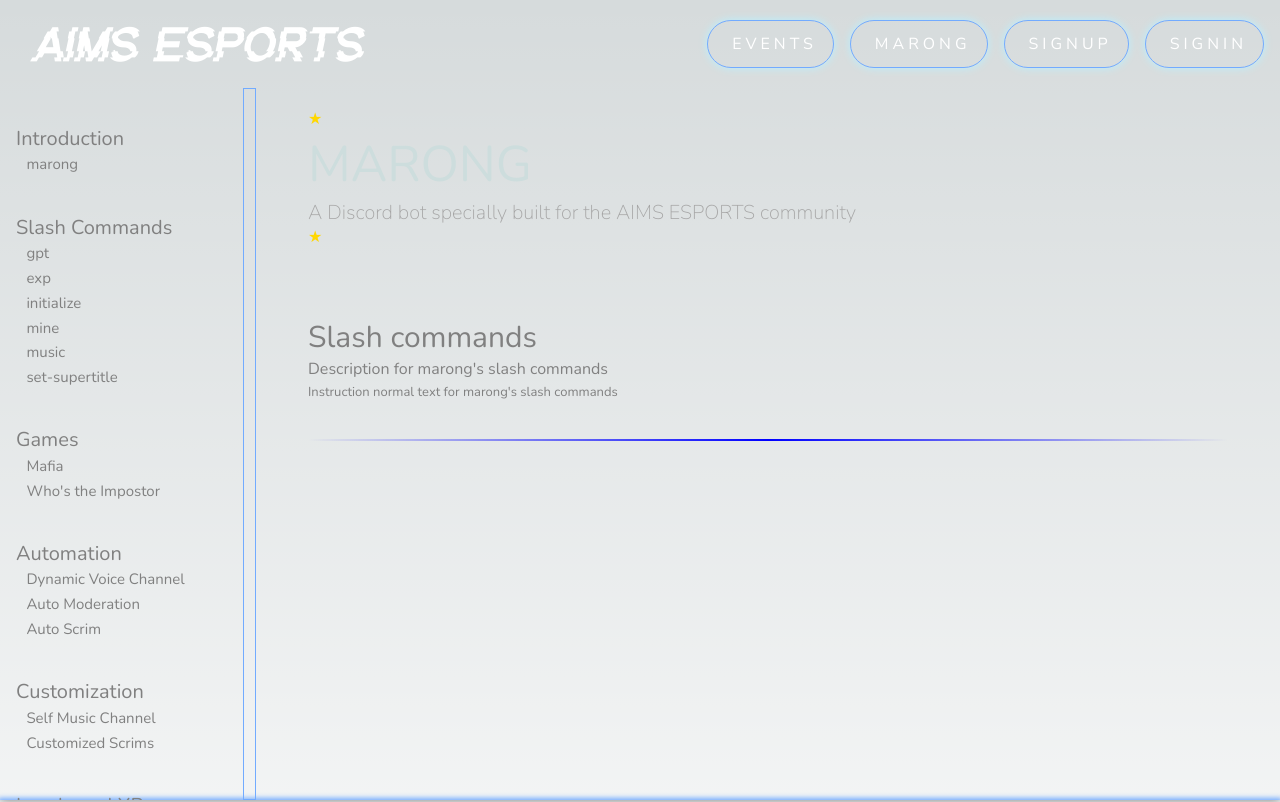
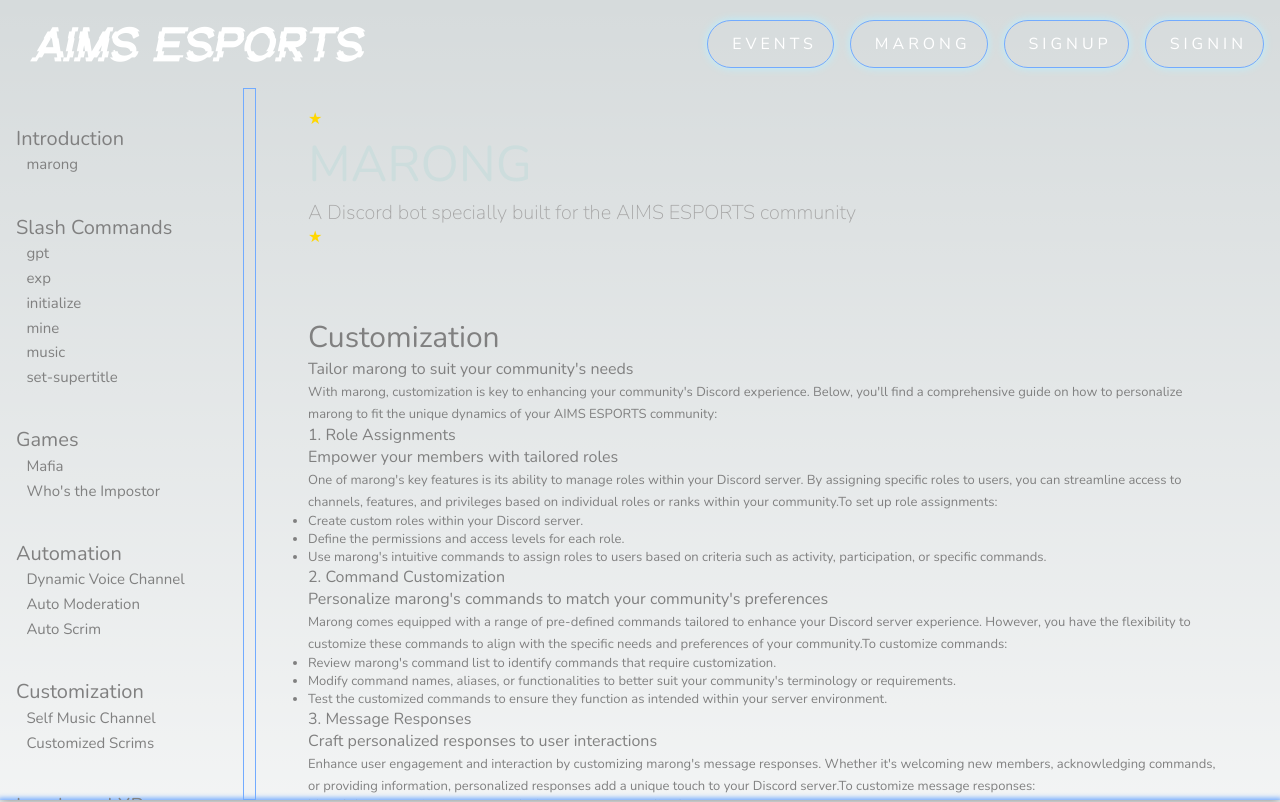
Before and after one commit to JiaCheng2004/marong-website, a Next.js app: page /marong/customization in a window 1280 px wide. Shown: the top 802 px of the page. Built offline with nearby package versions, Linux system fonts and the light colour scheme.

Commit message:
Customization doc update

```diff
--- a/app/marong/customization/page.tsx
+++ b/app/marong/customization/page.tsx
@@ -64,9 +64,36 @@
                         </div>
                         <div className={styles.section}>
                             <div className={styles.horizontalbar}></div>
-                            <div className={styles.sectiontitlefont}>Slash commands</div>
-                                <div className={styles.sectiontitledescription}>Description for marong's slash commands</div>
-                                <a className={styles.normal}>Instruction normal text for marong's slash commands</a>
+                            <div className={styles.sectiontitlefont}>Customization</div>
+                                <div className={styles.sectiontitledescription}>Tailor marong to suit your community's needs</div>
+                                <a className={styles.normal}>With marong, customization is key to enhancing your community's Discord experience. Below, you'll find a comprehensive guide on how to personalize marong to fit the unique dynamics of your AIMS ESPORTS community:</a>
+                                <div className={styles.subsectiontitlefont}>1. Role Assignments</div>
+                                    <div className={styles.subsectiontitledescription}>Empower your members with tailored roles</div>
+                                        <a className={styles.normal}>One of marong's key features is its ability to manage roles within your Discord server. By assigning specific roles to users, you can streamline access to channels, features, and privileges based on individual roles or ranks within your community.</a>
+                                        <a className={styles.normal}>To set up role assignments:</a>
+                                            <ul className={styles.normal}>
+                                                <li>Create custom roles within your Discord server.</li>
+                                                <li>Define the permissions and access levels for each role.</li>
+                                                <li>Use marong's intuitive commands to assign roles to users based on criteria such as activity, participation, or specific commands.</li>
+                                            </ul>
+                                <div className={styles.subsectiontitlefont}>2. Command Customization</div>
+                                    <div className={styles.subsectiontitledescription}>Personalize marong's commands to match your community's preferences</div>
+                                        <a className={styles.normal}>Marong comes equipped with a range of pre-defined commands tailored to enhance your Discord server experience. However, you have the flexibility to customize these commands to align with the specific needs and preferences of your community.</a>
+                                        <a className={styles.normal}>To customize commands:</a>
+                                            <ul className={styles.normal}>
+                                                <li>Review marong's command list to identify commands that require customization.</li>
+                                                <li>Modify command names, aliases, or functionalities to better suit your community's terminology or requirements.</li>
+                                                <li>Test the customized commands to ensure they function as intended within your server environment.</li>
+                                            </ul>
+                                <div className={styles.subsectiontitlefont}>3. Message Responses</div>
+                                    <div className={styles.subsectiontitledescription}>Craft personalized responses to user interactions</div>
+                                        <a className={styles.normal}>Enhance user engagement and interaction by customizing marong's message responses. Whether it's welcoming new members, acknowledging commands, or providing information, personalized responses add a unique touch to your Discord server.</a>
+                                        <a className={styles.normal}>To customize message responses:</a>
+                                            <ul className={styles.normal}>
+                                                <li>Identify key interactions or commands that warrant personalized responses.</li>
+                                                <li>Create custom response templates or messages tailored to specific scenarios.</li>
+                                                <li>Configure marong to trigger these custom responses based on predefined conditions or triggers.</li>
+                                            </ul>
                             <div className={styles.horizontalbar}></div>
                         </div>
                     </div>
```
